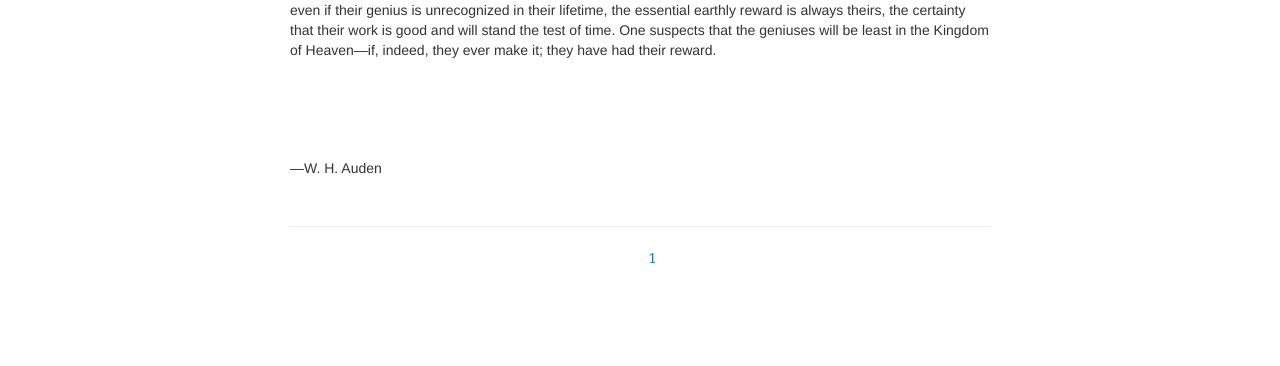
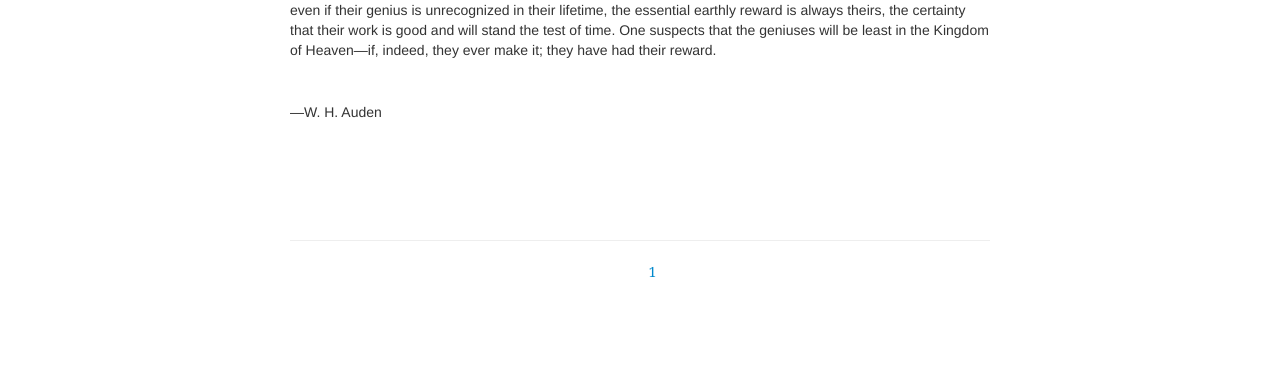
Before and after one commit to gleaned/gleaned.github.io, a Jekyll site: the page built from index.html, in a window 1280 px wide. Shown: the part 353-719 px from the top of the page. Built offline with Jekyll 4.4.1, drawn with Linux system fonts in a browser that asks for light colours; some web fonts are replaced.

Commit message:
/ ‘index.html’

```diff
--- a/index.html
+++ b/index.html
@@ -11,8 +11,8 @@
     		<section class="content">
     		  <h1>gleaned</h1>
           <p style="text-align:center;margin-bottom:5em">A staid fool's repository of book summaries.</p>
-          <p style="margin-bottom:7em">Geniuses are the luckiest of mortals because what they must do is the same as what they most want to do and, even if their genius is unrecognized in their lifetime, the essential earthly reward is always theirs, the certainty that their work is good and will stand the test of time. One suspects that the geniuses will be least in the Kingdom of Heaven—if, indeed, they ever make it; they have had their reward.</p>
-          <p>—W. H. Auden</p>
+          <p style="margin-bottom:3em">Geniuses are the luckiest of mortals because what they must do is the same as what they most want to do and, even if their genius is unrecognized in their lifetime, the essential earthly reward is always theirs, the certainty that their work is good and will stand the test of time. One suspects that the geniuses will be least in the Kingdom of Heaven—if, indeed, they ever make it; they have had their reward.</p>
+          <p style="margin-bottom:7em">—W. H. Auden</p>
 
     		</section>
     		<ul class="entries">
```
